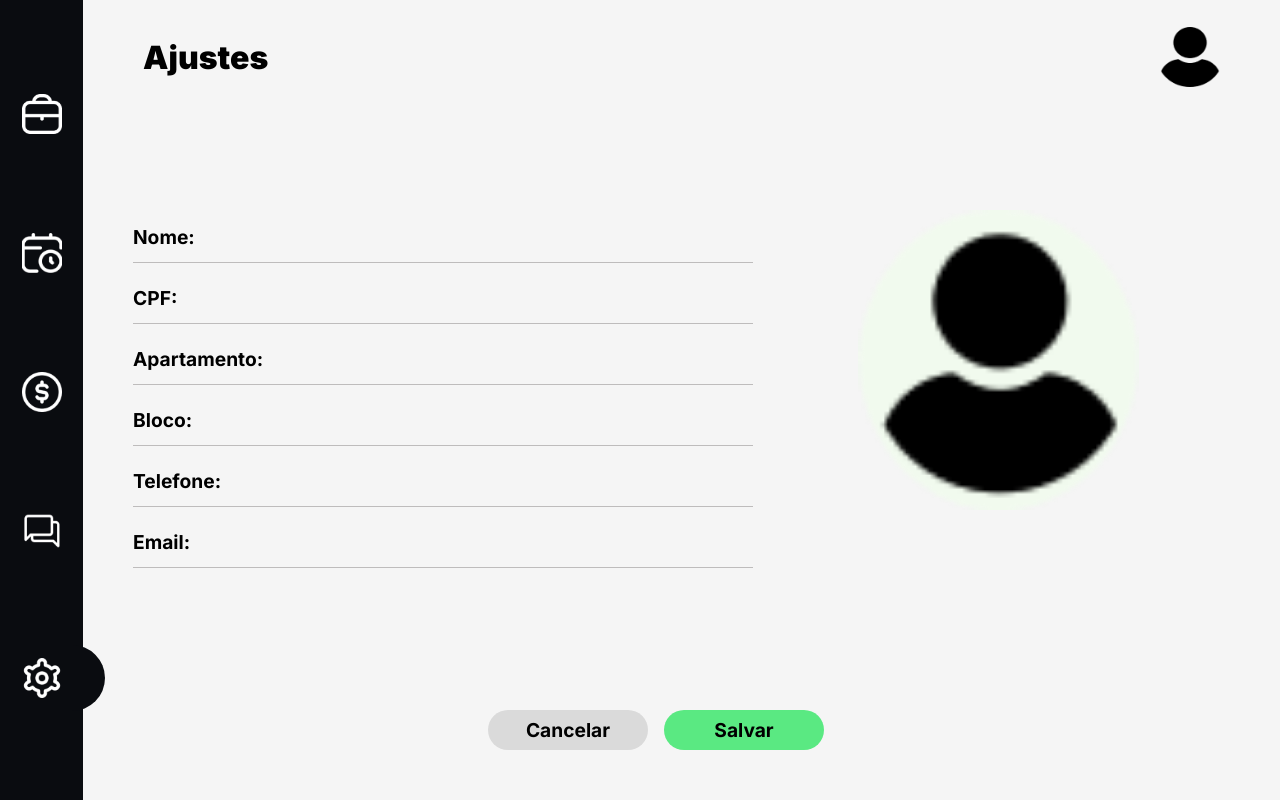
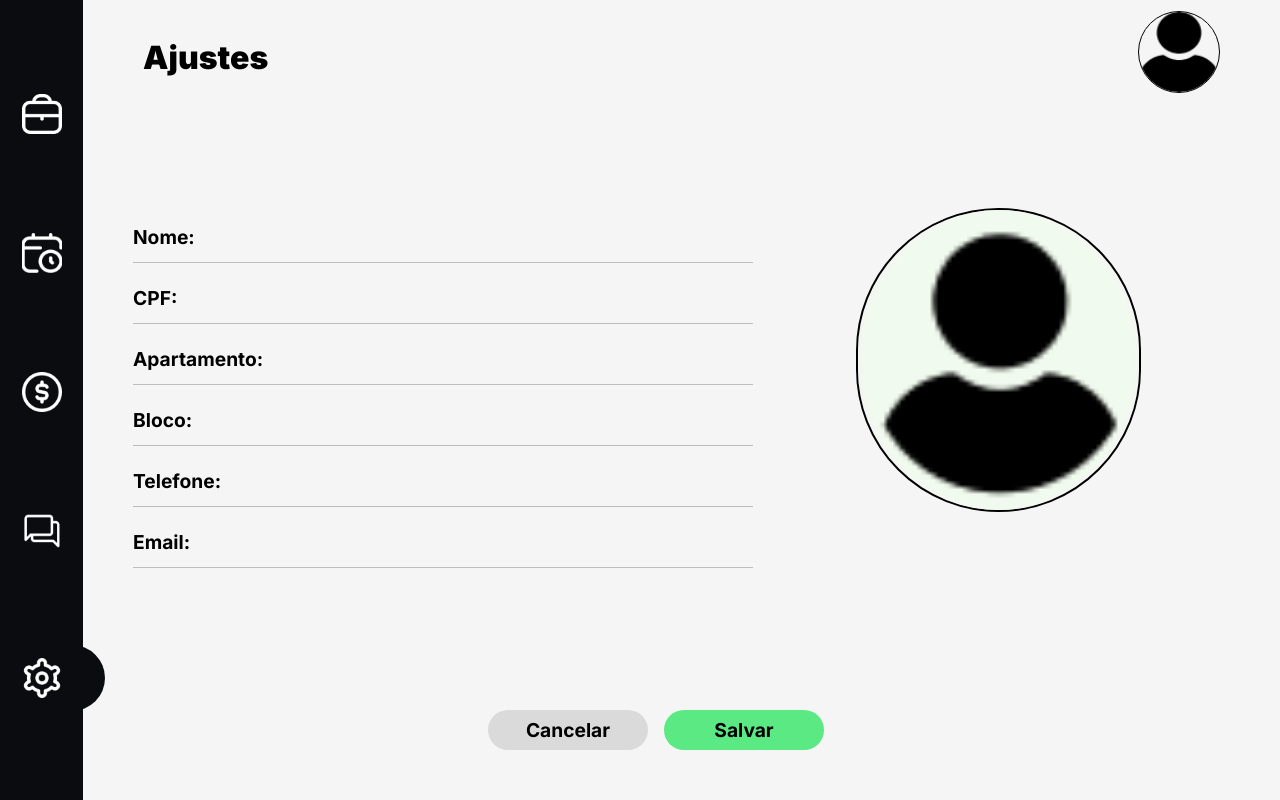
Before and after one commit to ezSchedule/ezSchedule.ui, a React (Create React App) app: page /configurationTenant in a window 1280 px wide. Built offline with nearby package versions, Linux system fonts and the light colour scheme.

Commit message:
Colocando imagens, botão de logout e icones de editar e excluir

```diff
--- a/src/components/internal/CardService/cardService.css
+++ b/src/components/internal/CardService/cardService.css
@@ -30,7 +30,7 @@
 }
 
 .main-service-list .div-informations-tenant .delete {
-    width: 30px;
+    width: 20px;
     margin-right: 10px;
     margin-top: -80px;
 
--- a/src/components/internal/ColumSettings/columSettings.css
+++ b/src/components/internal/ColumSettings/columSettings.css
@@ -51,6 +51,9 @@
 
 .settingsImg img{
     height: 370px;
+
+    border-radius: 200px;
+    border: 2px solid black;
 }
 
 .settingsImg p{
--- a/src/components/internal/ColumSettings/index.js
+++ b/src/components/internal/ColumSettings/index.js
@@ -5,6 +5,7 @@ import ImgPerfil from "../../assets/Perfil.png"
 import userFetch from '../../../hooks/userFetch';
 import { useState } from 'react'
 import Swal from 'sweetalert2';
+
 const ColumSettings = (props) => {
   const id = sessionStorage.ID;
   const token = sessionStorage.TOKEN;
@@ -68,31 +69,21 @@ const ColumSettings = (props) => {
 
   function inputValidation() {
     if (name.length == 0 || cpf.length == 0 || apartmentNumber == 0 || residentsBlock.length == 0 || phoneNumber.length == 0) {
-      Swal.fire({
-        position: 'top-center',
-        icon: 'error',
-        title: 'As informações não podem estar vazias!',
-        showConfirmButton: false,
-        timer: 1500
-      });
+      modal('As informações não podem estar vazias!');
     }
-    else if (name.length > 100)
+    else if (name.length > 100) modal('A informação do nome tem muitos caracteres!');
+    else if (cpf.length > 14) modal('CPF inválido, contém muitos caracteres!');
+    else updateTenant()
+  }
+
+  function modal(text) {
     Swal.fire({
       position: 'top-center',
       icon: 'error',
-      title: 'A informação do nome tem muitos caracteres!',
+      title: text,
       showConfirmButton: false,
       timer: 1500
     });
-    else if (cpf.length > 14)
-    Swal.fire({
-      position: 'top-center',
-      icon: 'error',
-      title: 'CPF inválido, contém muitos caracteres!',
-      showConfirmButton: false,
-      timer: 1500
-    });
-    else updateTenant()
   }
 
   function cancelChanges() {
@@ -111,7 +102,9 @@ const ColumSettings = (props) => {
           <InputInformation attribute="Email" information={email} insert={setEmail} editable={true} />
         </div>
         <div className='settingsImg'>
-          <img src={ImgPerfil} />
+          {
+            <img src={sessionStorage.IMAGE == null ? ImgPerfil : sessionStorage.IMAGE} />
+          }
           <p>{props.name}</p>
         </div>
       </div>
--- a/src/components/internal/Header/index.css
+++ b/src/components/internal/Header/index.css
@@ -15,6 +15,7 @@
 .headerInternal .insideHeader div{
     width: 90%;
     height: 90%;
+
     justify-content: space-between;
     display: flex;
     align-items: center;
@@ -26,7 +27,19 @@
     font-weight: 900;
 }
 
-.headerInternal .insideHeader div img{
-    width: 60px;
-    height: 60px;
+.headerInternal .insideHeader div .container-image {
+    width: auto;
+
+    display: flex;
+    flex-direction: column;
 }
+
+.headerInternal .insideHeader div .container-image .image-user{
+    width: 80px;
+    height: 80px;
+
+    border-radius: 100px;
+    border: 1px solid black;
+
+    cursor: pointer;
+}
--- a/src/components/internal/Header/index.js
+++ b/src/components/internal/Header/index.js
@@ -1,19 +1,31 @@
-import React from 'react'
+import React, { useState } from 'react'
 import './index.css'
-import UserDeafult from '../../assets/user.png'
-
+import UserDeafult from '../../assets/user.png';
+import Toggle from '../Toggle';
 
 const HeaderInternal = (props) => {
+  const [toggle, setToggle] = useState();
+
   return (
     < >
-        <div className='headerInternal'>
-          <div className='insideHeader'>
-              <div>
-                <h3>{props.text}</h3>
-                <img src={UserDeafult} />
-              </div>
+      <div className='headerInternal'>
+        <div className='insideHeader'>
+          <div>
+            <h3>{props.text}</h3>
+
+            <div className='container-image'>
+              {
+                <img
+                  className='image-user'
+                  onClick={() => setToggle(!toggle)}
+                  src={sessionStorage.IMAGE == null ? UserDeafult : sessionStorage.IMAGE} />
+              }
+              <Toggle isOpen={toggle} />
+            </div>
+
           </div>
         </div>
+      </div>
     </>
   )
 }
--- a/src/components/internal/Post/post.css
+++ b/src/components/internal/Post/post.css
@@ -80,12 +80,11 @@
     display: flex;
     align-items: center;
     justify-content: center;
-    border: 2px solid #ffff;
+    background-color: #5AE982;
 }
 
 .h4 .btnSpan button img{
-    width: 30px;
-    height: 30px;
+    height: 60%;
 }
 
 .typeAndHour{
--- /dev/null
+++ b/src/components/internal/Toggle/index.js
@@ -0,0 +1,27 @@
+import React from "react";
+import './toggle.css';
+import userFetch from '../../../hooks/userFetch';
+import { useNavigate } from "react-router-dom";
+
+const Toggle = ({ isOpen }) => {
+    const navigate = useNavigate();
+
+    function logout() {
+        userFetch.post(`/logout/${sessionStorage.EMAIL}`)
+        .then(() => {
+            sessionStorage.clear();
+            navigate('/');
+        });
+    }
+
+    if (isOpen) {
+        return (
+            <div className="background-toggle">
+                <span onClick={() => logout()}>Sair</span>
+            </div>
+        );
+    }
+    return false;
+}
+
+export default Toggle;
--- /dev/null
+++ b/src/components/internal/Toggle/toggle.css
@@ -0,0 +1,33 @@
+.background-toggle {
+    margin-top: 5px;
+
+    background-color: white;
+    border: 1px solid rgba(0, 0, 0);
+    border-radius: 5px;
+
+    position: relative;
+
+    animation-duration: 0.5s;
+    animation-name: slidein;
+}
+
+@keyframes slidein {
+    from {
+        width: 0;
+        margin-top: 0;
+        color: white;
+    }
+
+    to {
+        width: 90%;
+        margin-top: 5px;
+        color: black;
+    }
+}
+
+.background-toggle span {
+    width: 100%;
+
+    text-align: center;
+    cursor: pointer;
+}
--- a/src/pages/Login/index.js
+++ b/src/pages/Login/index.js
@@ -48,6 +48,7 @@ const Login = () => {
     sessionStorage.PHONE = data.phoneNumber;
     sessionStorage.CPF = data.cpf;
     sessionStorage.CONDOMINIUM = data.idCondominium;
+    sessionStorage.IMAGE = "https://ezscheduleusersimages.blob.core.windows.net/ezschedules/" + data.image;
   }
 
   function errorMessage(status) {
```
Also changed, not shown: src/components/assets/delete-icon.png, src/components/assets/edit-icon.png.
